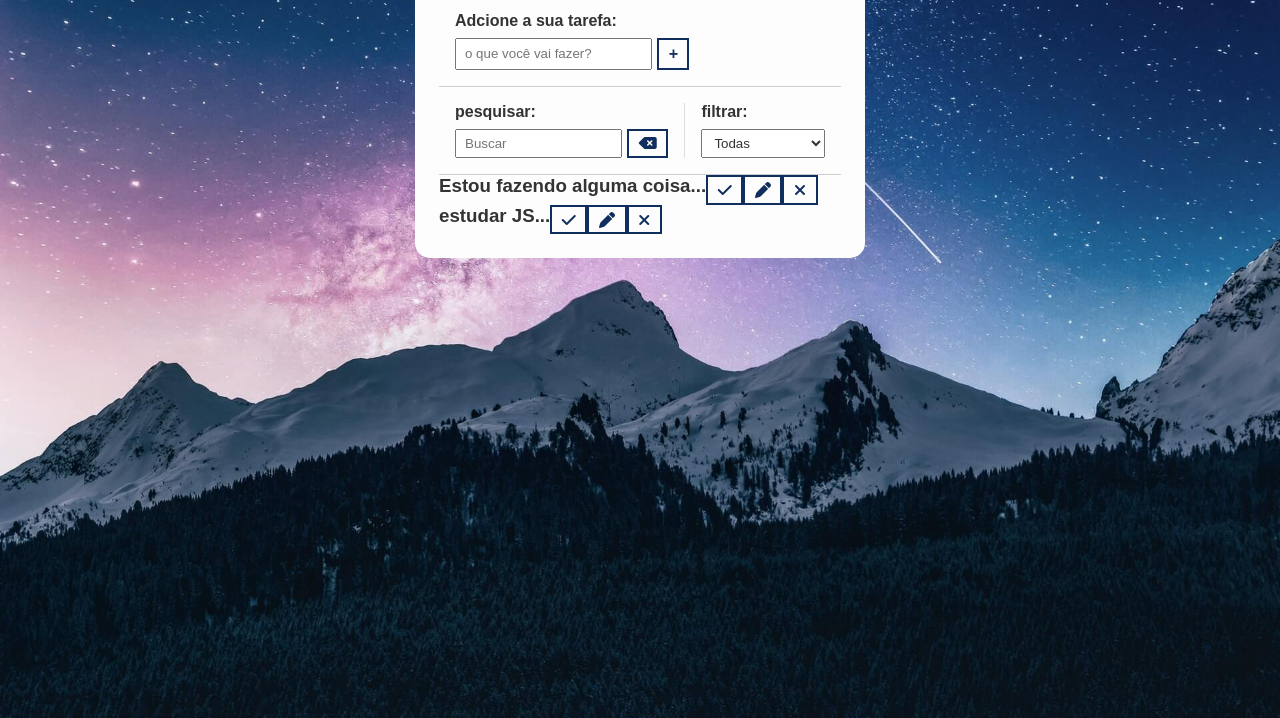
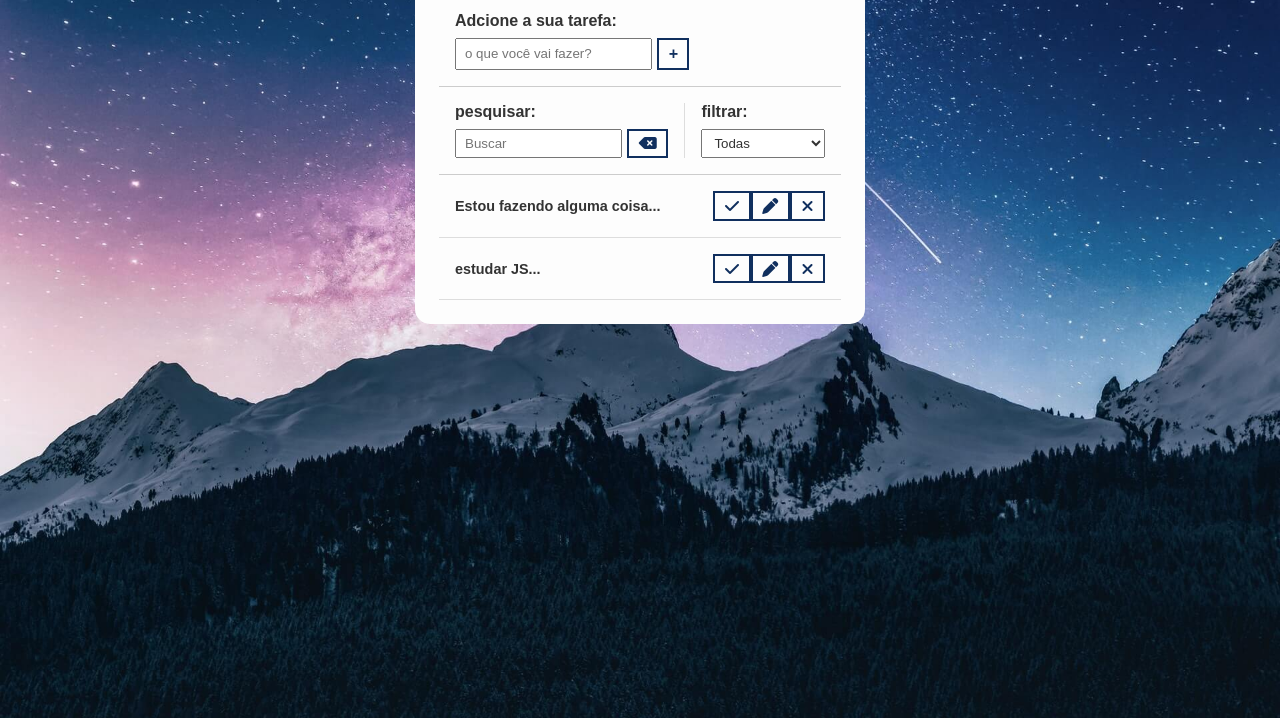
Before and after one commit to Luis-Cesar0/Lista-Avancada, a plain HTML site: page index.html in a window 1280 px wide. Shown: the part 130-848 px from the top of the page. Drawn offline with Linux system fonts and the light colour scheme.

Commit message:
todo list

```diff
--- a/css/style.css
+++ b/css/style.css
@@ -131,4 +131,15 @@ input,select{
 /* todo list */
 .todo{
     display: flex;
+    justify-content: space-around;
+    align-items: center;
+    padding: 1rem;
+    border-bottom: 1px solid #ddd;
+    transition: .3s;
 }
+
+.todo h3{
+    font-size: 0.9rem;
+    flex: 1;
+}
+tod.button
```
